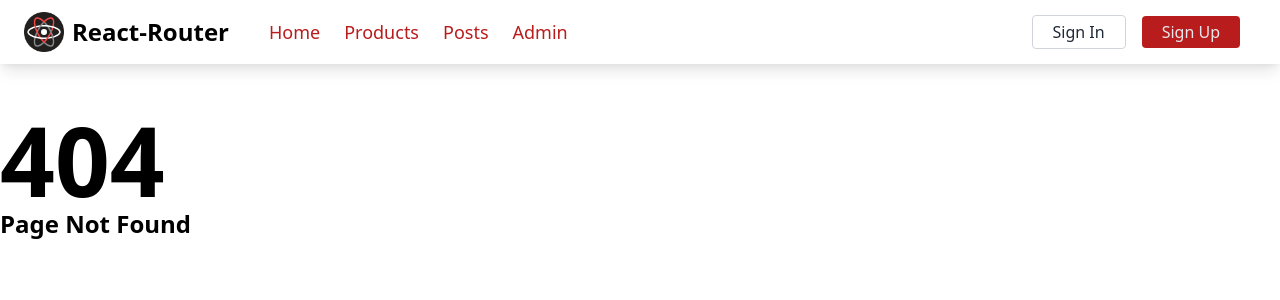
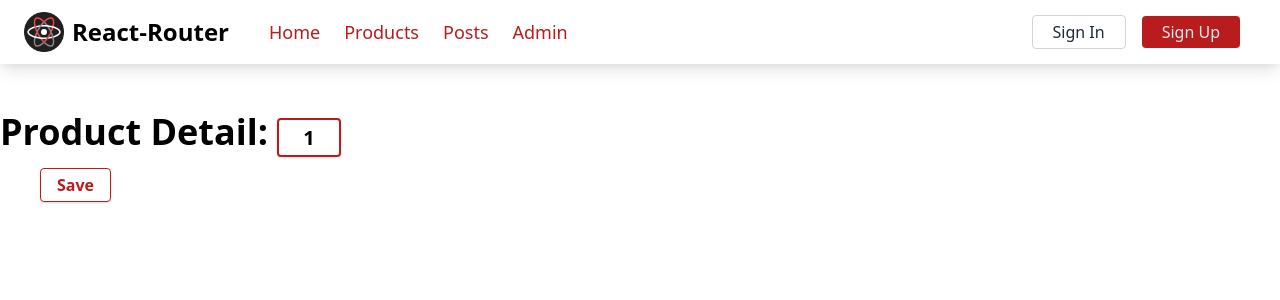
Before and after one commit to Tellisense/react-router-example, a React (Create React App) app: page /products/1 in a window 1280 px wide. Before the commit this address led to /not-found. Shown: the top 300 px of the page. Built offline with nearby package versions, Linux system fonts and the light colour scheme.

Commit message:
added styling

```diff
--- a/src/Views/ProductDetails.jsx
+++ b/src/Views/ProductDetails.jsx
@@ -11,8 +11,9 @@ const ProductDetails = (props) => {
 
   return (
     <div>
-      <h1 className="text-4xl font-black ">Product Detail - </h1>
-      <button onClick={handleSave}>Save</button>
+      <h1 className="text-4xl font-black ">Product Detail: <span className="text-xl border-solid border-2 rounded -mt-4 border-red-700 shadow py-1 px-6">{props.match.params.id}</span></h1>
+
+      <button className="my-4  g-white m-10 hover:bg-gray-100 text-red-700 font-semibold py-1 px-4 border border-red-700 rounded shadow" onClick={handleSave}>Save</button>
     </div>
   )
 }
--- a/src/components/PageRoutes.jsx
+++ b/src/components/PageRoutes.jsx
@@ -14,8 +14,8 @@ import PostsPage from '../views/PostsPage'
 
 const PageRoutes = () => {
   return (
-    <Switch>
-      <Container>
+    <Container>
+      <Switch>
         <Route
           path='/products/:id'
           render={props => <ProductDetails sortBy='newest' {...props} />}
@@ -34,8 +34,8 @@ const PageRoutes = () => {
         <Route path='/not-found' component={NotFoundPage} />
         <Route path="/" exact component={HomePage} />
         <Redirect to="/not-found" />
-      </Container>
-    </Switch>
+      </Switch>
+    </Container>
   )
 }
 
```
